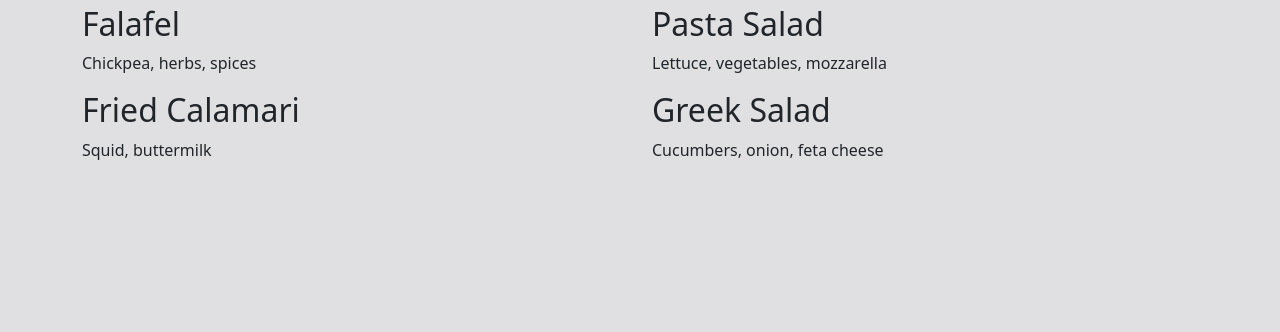
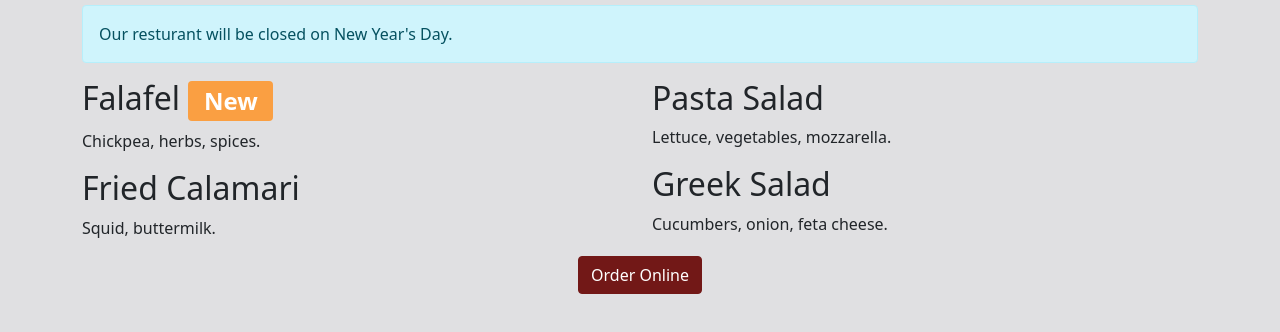
Before and after one commit to dantekansepa/meta-css, a plain HTML site: page index.html in a window 1280 px wide. Shown: the part 266-598 px from the top of the page. Drawn offline with Linux system fonts and the light colour scheme.

Commit message:
bootstrap components

```diff
--- a/index.html
+++ b/index.html
@@ -5,36 +5,46 @@
     <link href="bootstrap.min.css" rel="stylesheet">
 </head>
 <body>
-    <script src="bootstrap.bundle.min.js"></script>
-    <div class='container'>
-        <div class='row'>
-            <div class='col-12'>
-                <div class='text-center'>
-                    <img src='logo.png' class='img-fluid'>
+    <div class="container">
+        <div class="row">
+            <div class="col-12">
+                <div class="text-center">
+                    <img src="logo.png" class="img-fluid">
                 </div>
+            </div>
+        </div>
+        <div class="row">
+            <div class="col-12">
+                <div class="text-center">
+                    <h1>Our Menu</h1>
+                </div>
+                <div class='alert alert-info' role='alert'>
+                    Our resturant will be closed on New Year's Day.
+                </div>
+            </div>
+        </div>
+        <div class="row">
+            <div class="col-12 col-lg-6">
+                <h2>Falafel <span class='badge bg-secondary'>New</span></h2>
+                <p>Chickpea, herbs, spices.</p>
+                <h2>Fried Calamari</h2>
+                <p>Squid, buttermilk.</p>
+            </div>
+            <div class="col-12 col-lg-6">
+                <h2>Pasta Salad</h2>
+                <p>Lettuce, vegetables, mozzarella.</p>
+                <h2>Greek Salad</h2>
+                <p>Cucumbers, onion, feta cheese.</p>
             </div>
         </div>
         <div class='row'>
             <div class='col-12'>
                 <div class='text-center'>
-                    <h1>Our Menu</h1>
+                    <button type='button' class='btn btn-primary'>Order Online</button>
                 </div>
             </div>
         </div>
-        <div class='row'>
-            <div class='col-12 col-lg-6'>
-                <h2>Falafel</h2>
-                <p>Chickpea, herbs, spices</p>
-                <h2>Fried Calamari</h2>
-                <p>Squid, buttermilk</p>
-            </div>
-            <div class='col-12 col-lg-6'>
-                <h2>Pasta Salad</h2>
-                <p>Lettuce, vegetables, mozzarella</p>
-                <h2>Greek Salad</h2>
-                <p>Cucumbers, onion, feta cheese</p>
-            </div>
-        </div>
     </div>
+    <script src="bootstrap.bundle.min.js"></script>
 </body>
 </html>
```
